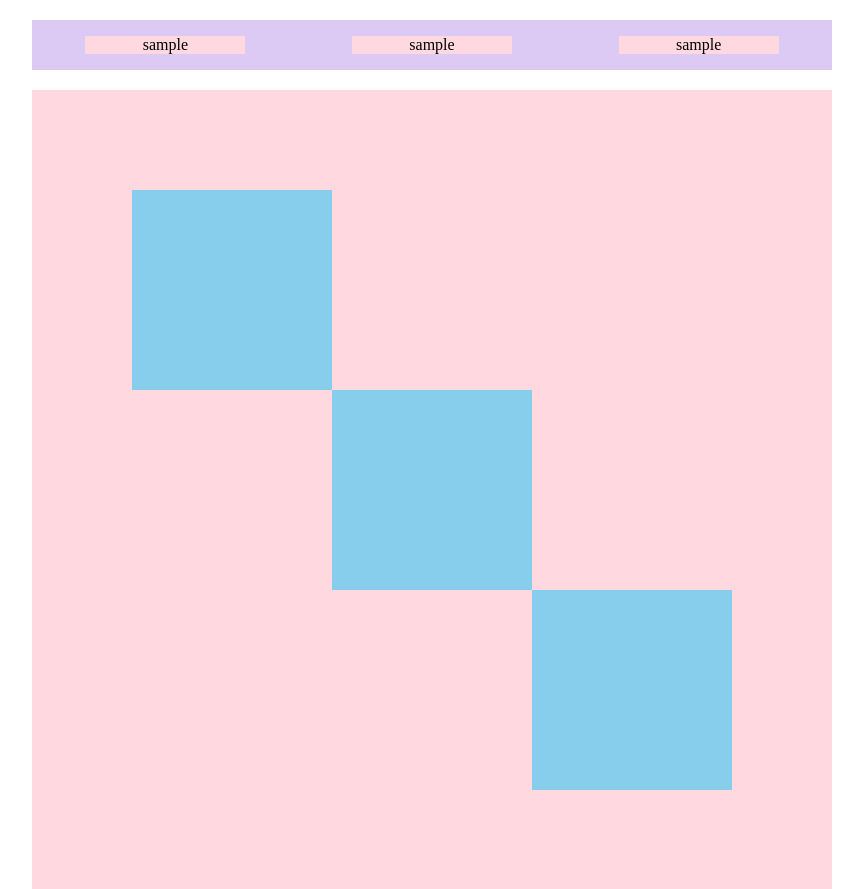
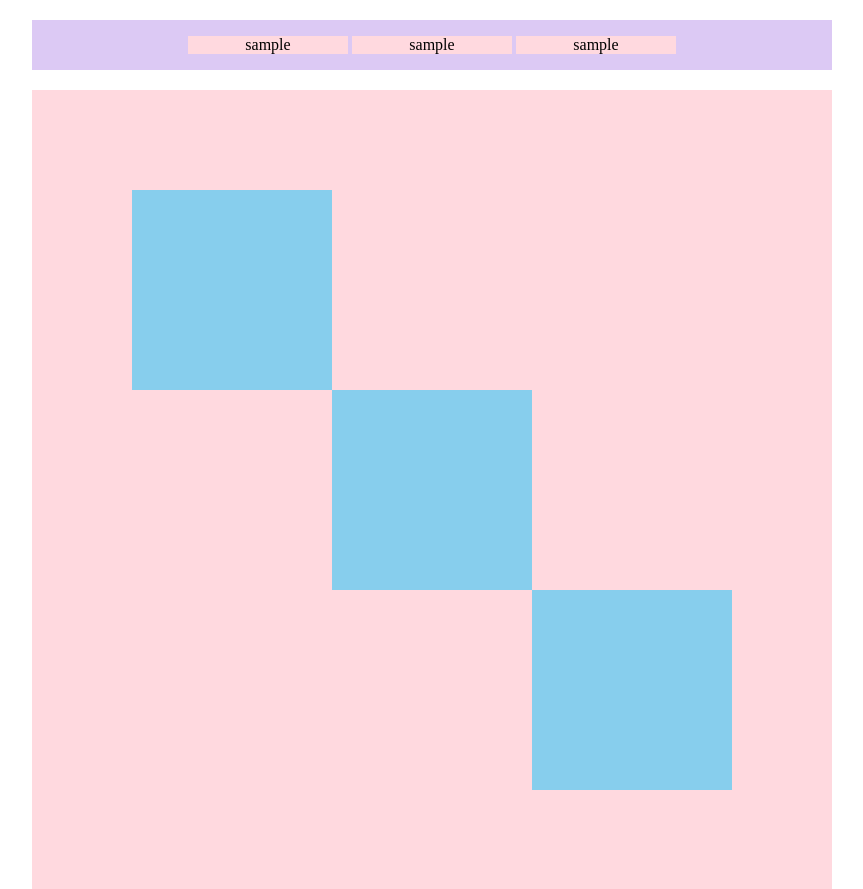
Before and after one commit to syun-ichikawa/githab-basic-kadai, a PHP site: page /kadai_018.html in a window 1280 px wide. Shown: the top 889 px of the page, without its empty margins (208-1071 px from the left). Run offline with PHP 8.4, Linux system fonts and the light colour scheme.

Commit message:
Add files via upload

```diff
--- a/kadai_018/style.css
+++ b/kadai_018/style.css
@@ -3,13 +3,11 @@
  background-color: #dcc9f4;
  margin: 20px auto;
  text-align: center;
- display:flex;
- flex-direction:row;
-justify-content:space-around ;
 }
 .top-child{
   background-color: #ffd9df;
   width: 20%;
+  display: inline-block;
 }
 #middle{
   position: relative;
```
